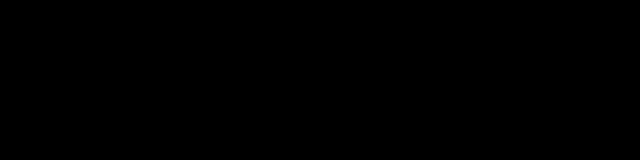
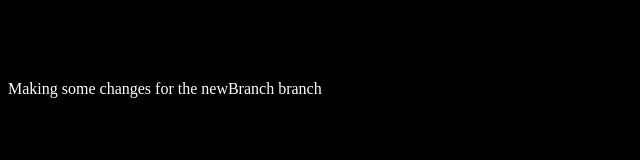
Before and after one commit to rachitHumc/remoteRepo, a plain HTML site: page index.html in a window 1280 px wide. Shown: the whole page, without its empty margins (0-640 px from the left). Drawn offline with Linux system fonts and the light colour scheme.

Commit message:
testing a new feature

```diff
--- a/index.html
+++ b/index.html
@@ -11,7 +11,7 @@
 
 
 
-
+    <p style="color: white;">Making some changes for the newBranch branch</p>
     <script src="script.js"></script>
 </body>
 </html>
```
